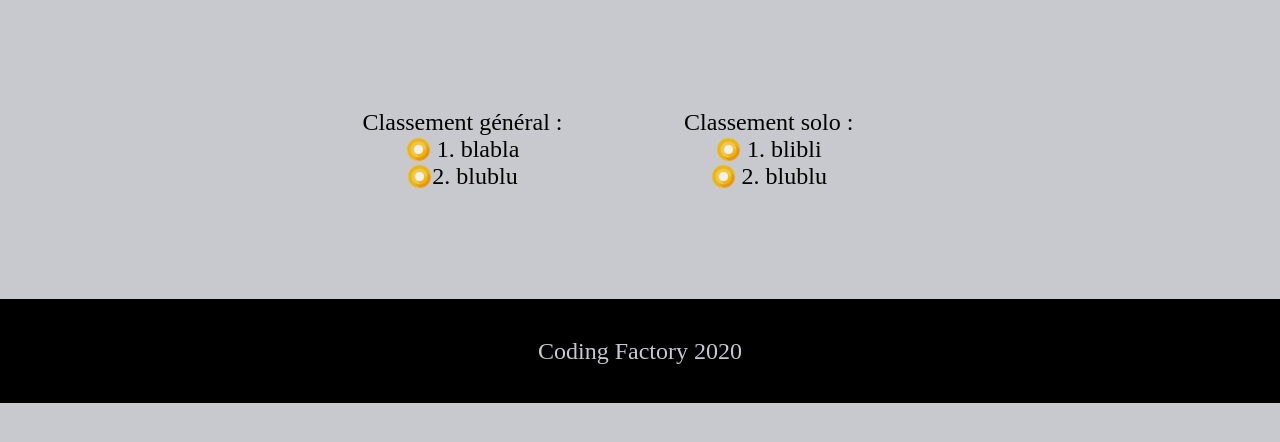
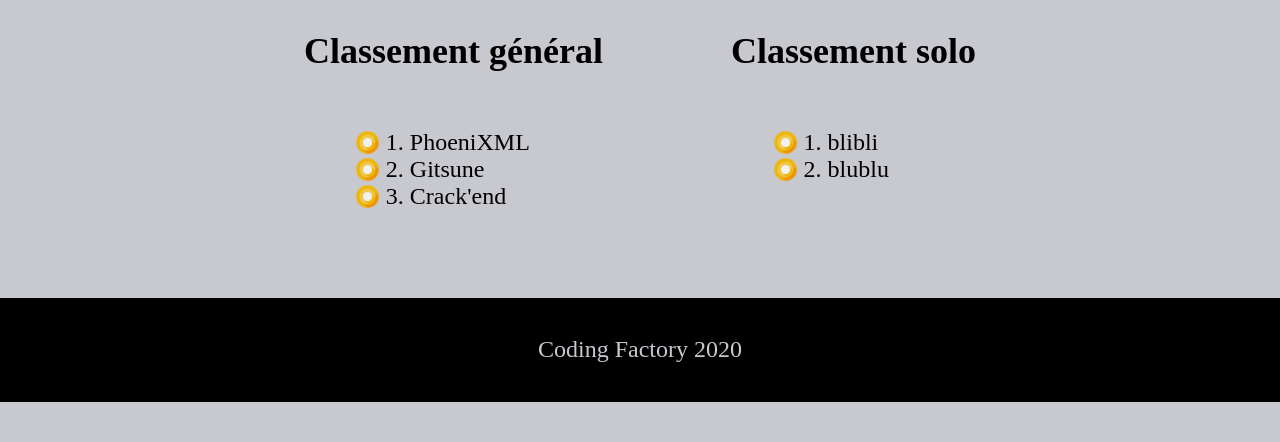
Before and after one commit to houssamlaghzil/coding-house, a PHP site: page /coding.html in a window 1280 px wide. Shown: the part 79-521 px from the top of the page. Run offline with PHP 8.4, Linux system fonts and the light colour scheme.

Commit message:
text align

```diff
--- a/coding.html
+++ b/coding.html
@@ -25,15 +25,18 @@
 
     <section id="classementGeneral">
 
-      <p>Classement général :
-        <br/> <img id="logoMaison" src="img/logo.png" alt="logo de la maison"> 1. blabla
-        <br/> <img id="logoMaison" src="img/logo.png" alt="logo de la maison">2. blublu
+      <h2>Classement général</h2>
+      <p class=lignesClassement>
+        <br/> <img id="logoMaison" src="img/logo.png" alt="logo de la maison"> 1. PhoeniXML
+        <br/> <img id="logoMaison" src="img/logo.png" alt="logo de la maison"> 2. Gitsune
+        <br/> <img id="logoMaison" src="img/logo.png" alt="logo de la maison"> 3. Crack'end
       </p>
 
     </section>
     <section id="classementSolo">
 
-      <p>Classement solo :
+      <h2>Classement solo</h2>
+      <p class=lignesClassement>
         <br/> <img id="logoMaison" src="img/logo.png" alt="logo de la maison"> 1. blibli
         <br/> <img id="logoMaison" src="img/logo.png" alt="logo de la maison"> 2. blublu
       </p>
--- a/css/css.css
+++ b/css/css.css
@@ -21,6 +21,10 @@ footer{
   margin: 0;
 }
 
+h2{
+  font-size: 150%;
+}
+
 li{
   padding:2px;
   margin:0 2px;
@@ -41,7 +45,7 @@ li{
 }
 
 #classements{
-  width: 95%;
+
   display : flex;
   flex-direction: row;
   flex-wrap : wrap;
@@ -49,8 +53,14 @@ li{
 }
 
 #classements section {
-  margin-top : 7% ;
-  margin-bottom : 7% ;
+
+  margin-bottom: 5%;
   margin-right: 5% ;
   margin-left: 5% ;
 }
+
+.lignesClassement  {
+  padding-left: 17%;
+  text-align: left ;
+
+}
```
